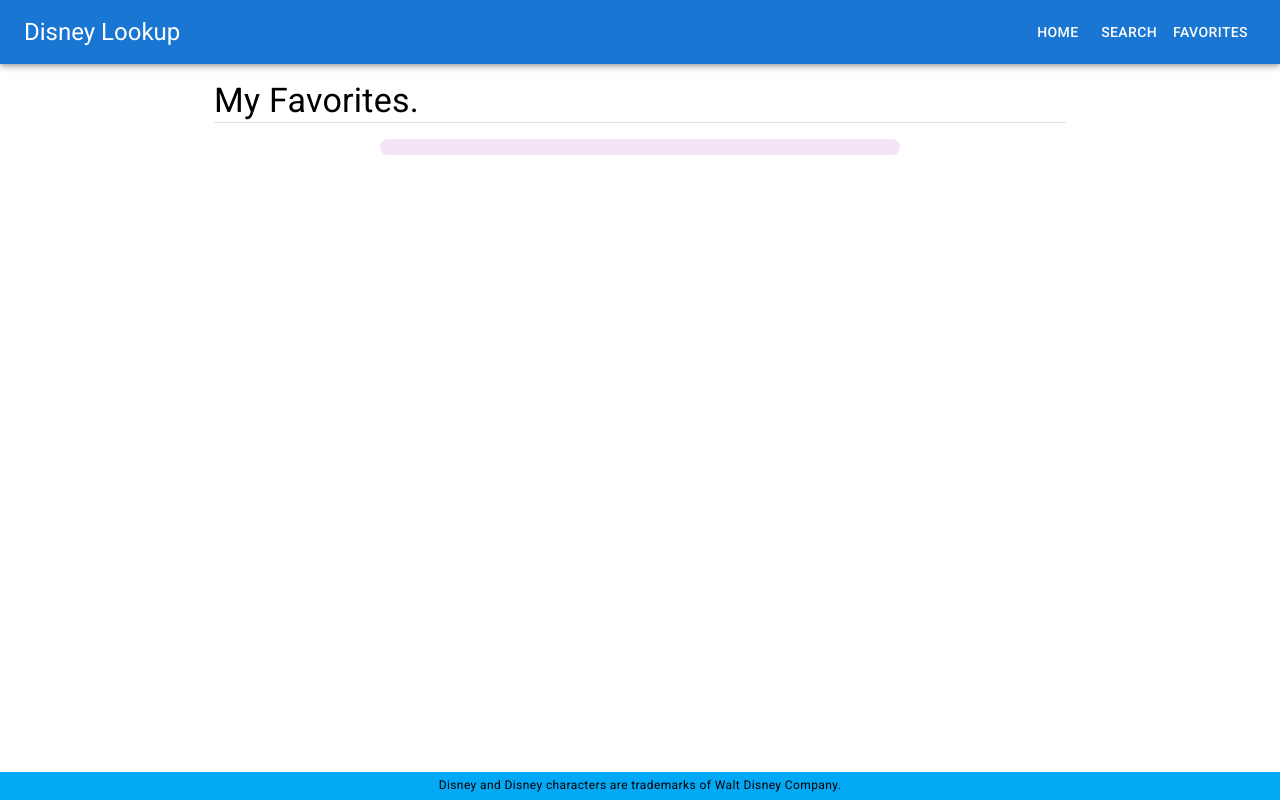
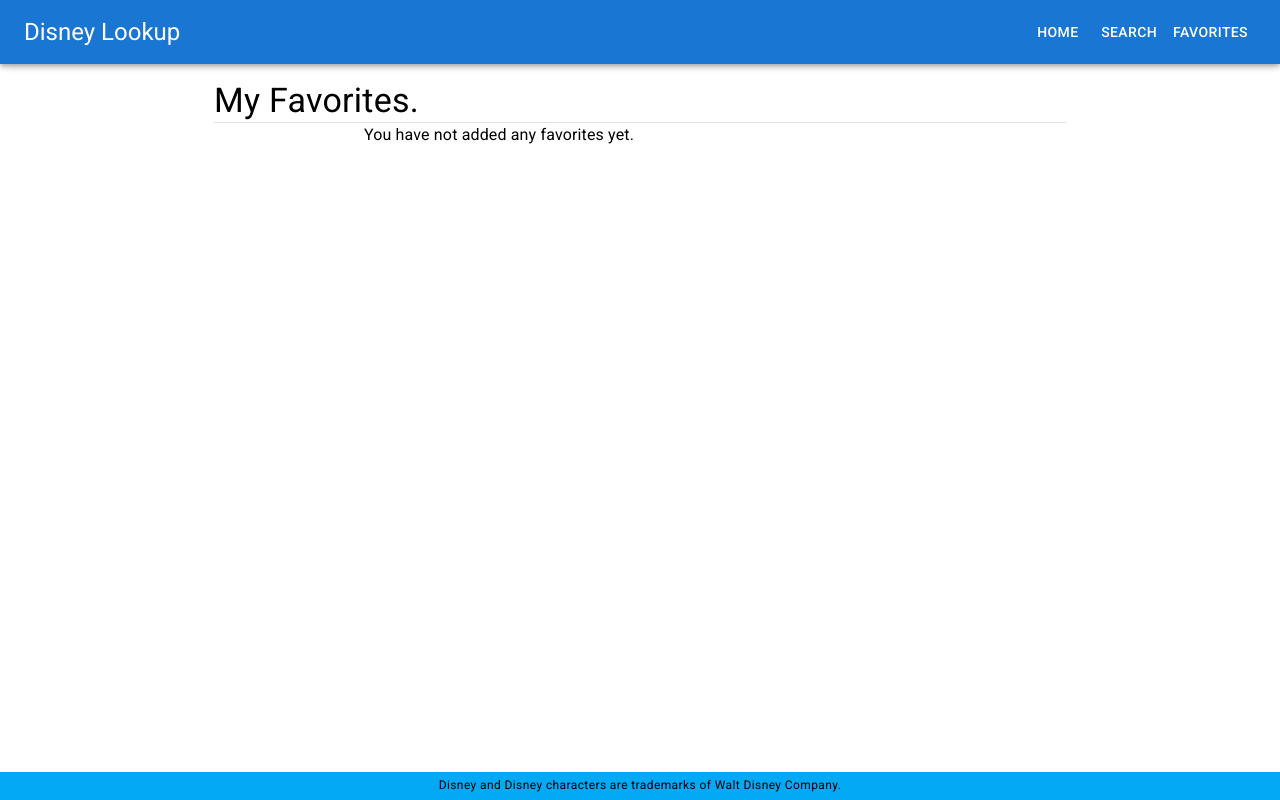
Before and after one commit to sk3p7ic/disney-plus-one, a React (Vite) app: page /favorites in a window 1280 px wide. Built offline with nearby package versions, Linux system fonts and the light colour scheme.

Commit message:
Added message when favorites list is empty

```diff
--- a/src/pages/FavoritesPage.tsx
+++ b/src/pages/FavoritesPage.tsx
@@ -33,22 +33,32 @@
       <Typography variant="h4">My Favorites.</Typography>
       <Divider />
       <Container maxWidth="sm">
+        {Array.from(favorites.keys()).length > 0 ? (
           <List sx={{ backgroundColor: "#f3e5f5", borderRadius: 2, margin: 2 }}>
             {Array.from(favorites.values()).map((character) => (
               <ListItem key={character.id}>
                 <ListItemAvatar>
                   <Avatar src={character.imageUrl} />
                 </ListItemAvatar>
-              <ListItemText sx={{ flexGrow: 1 }}>{character.name}</ListItemText>
+                <ListItemText sx={{ flexGrow: 1 }}>
+                  {character.name}
+                </ListItemText>
                 <ListItemButton
                   onClick={() => handleRemoveFavorite(character)}
-                sx={{ flexGrow: 0, display: "flex", justifyContent: "center" }}
+                  sx={{
+                    flexGrow: 0,
+                    display: "flex",
+                    justifyContent: "center",
+                  }}
                 >
                   <Favorite />
                 </ListItemButton>
               </ListItem>
             ))}
           </List>
+        ) : (
+          <Typography>You have not added any favorites yet.</Typography>
+        )}
       </Container>
       <Snackbar
         open={showSnackbar}
```
Lines whose indentation alone changed are shown as unchanged.
